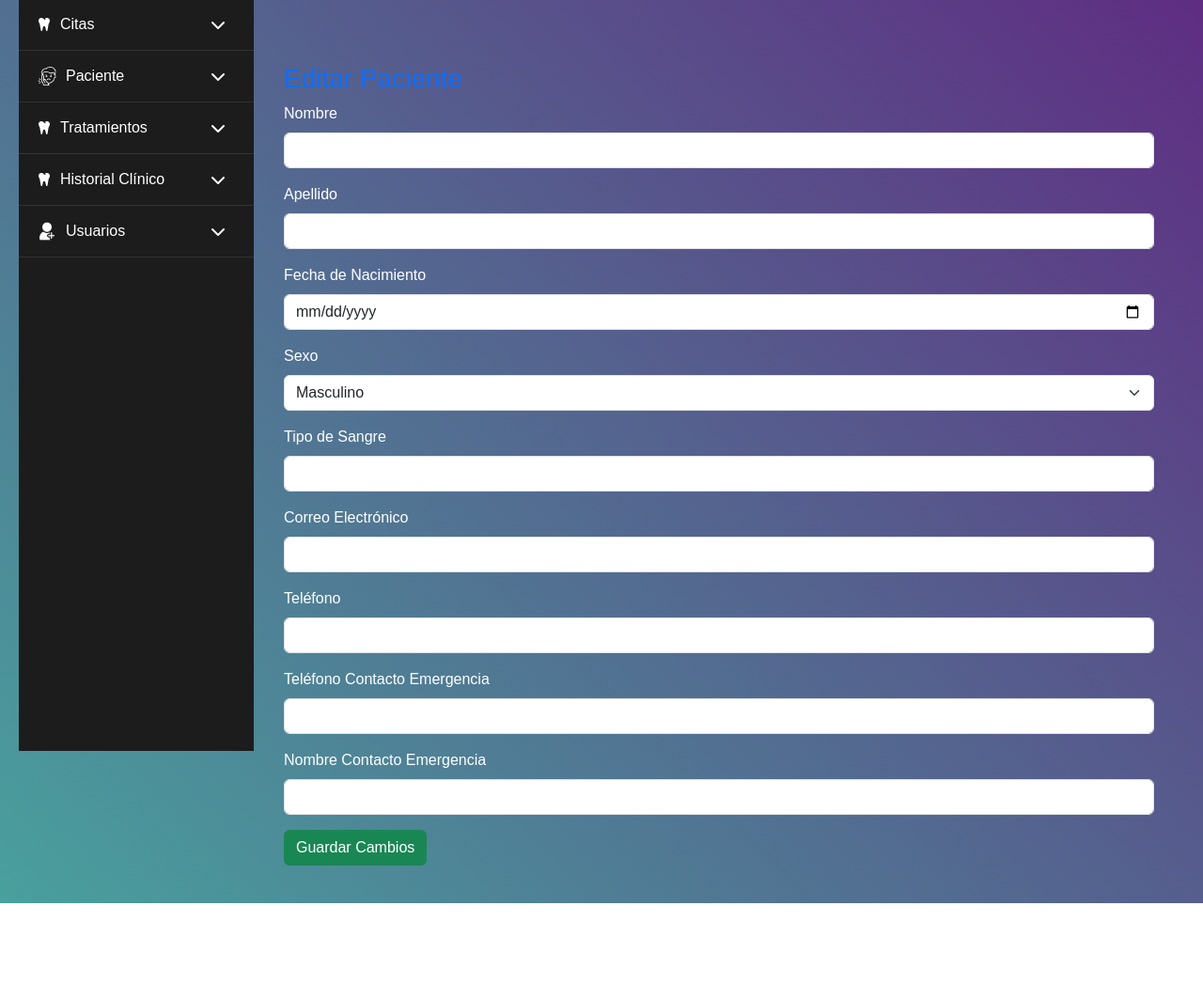
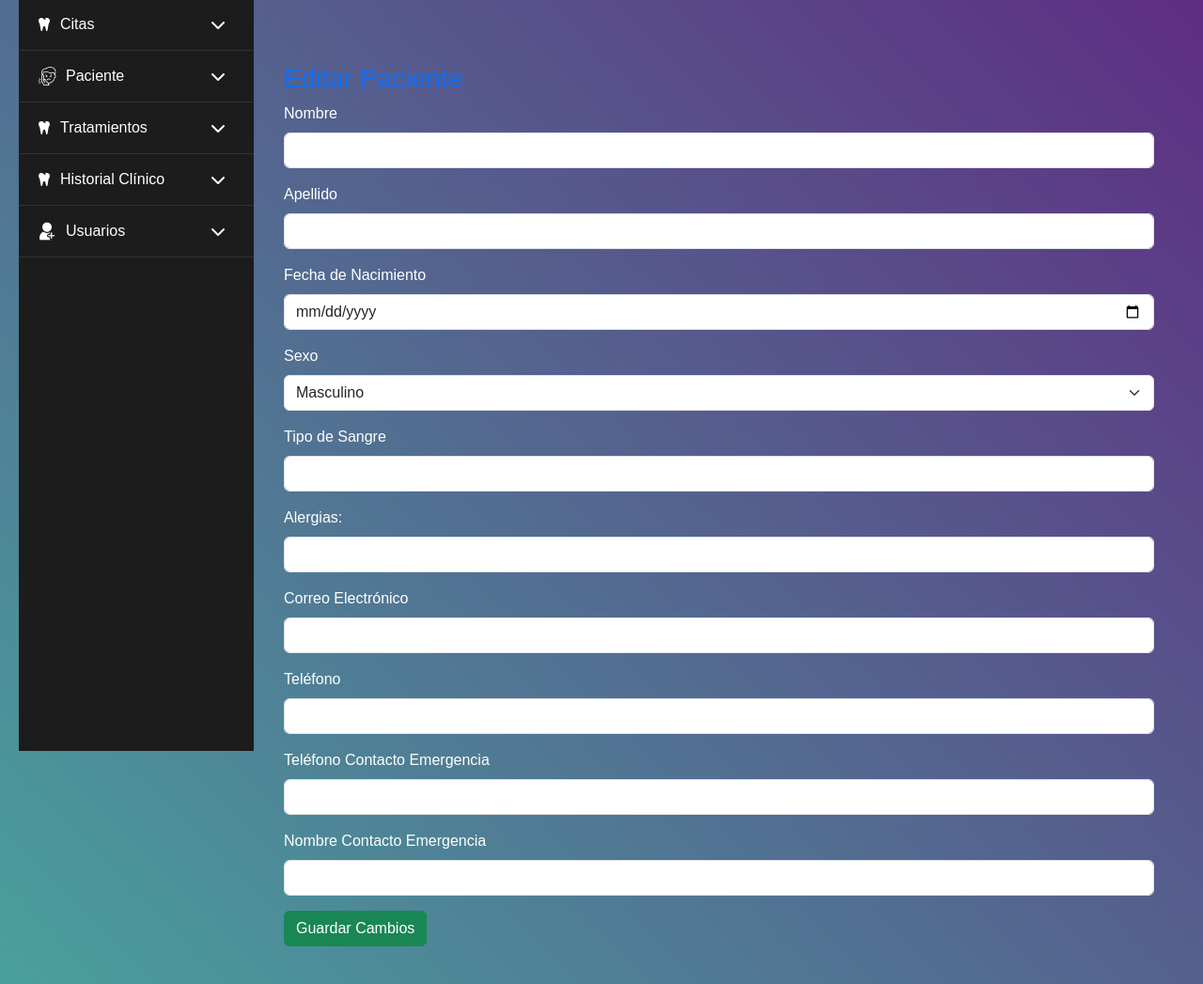
Before and after one commit to AlondraJVG/klinicstudiodental, a Flask app: template app/templates/editar_paciente.html in a window 1280 px wide. Shown: the part 21-1068 px from the top of the page at 94% size. Before the commit the page ends 982 px from the top, so only its background shows below. Run offline with Flask 3, Linux system fonts and the light colour scheme; the template is opened without the code that fills it, so the values that code supplies are empty.

Commit message:
Se agrego Alergias a pacientes3

```diff
--- a/app/routes/paciente.py
+++ b/app/routes/paciente.py
@@ -72,10 +72,10 @@ def nuevo_paciente():
         edad = calcular_edad(fecha_nacimiento)
         sexo = request.form['sexo']
         tipo_sangre = request.form['tipo_sangre']
+        alergias =request.form['alergias']
         telefono = request.form['telefono']
         contacto_emergencia = request.form['contacto_emergencia']
         nombre_contacto = request.form['nombre_contacto']
-        alergias =request.form['alergias']
 
         nuevo = Paciente(
             nombre=nombre_lower,
@@ -84,11 +84,11 @@ def nuevo_paciente():
             edad=edad,
             sexo=sexo,
             tipo_sangre=tipo_sangre,
+            alergias = alergias,
             correo=correo_lower,
             telefono=telefono,
             contacto_emergencia=contacto_emergencia,
-            nombre_contacto=nombre_contacto,
-            alergias = alergias
+            nombre_contacto=nombre_contacto
 
         )
         db.session.add(nuevo)
--- a/app/templates/editar_paciente.html
+++ b/app/templates/editar_paciente.html
@@ -46,6 +46,11 @@
                 value="{{ paciente.tipo_sangre }}" required>
         </div>
         <div class="mb-3">
+            <label for="alergias" class="form-label">Alergias:</label>
+            <input type="text" class="form-control" id="alergias" name="alergias" value="{{ paciente.alergias }}">
+        </div>
+
+        <div class="mb-3">
             <label for="correo" class="form-label">Correo Electrónico</label>
             <input type="email" class="form-control" id="correo" name="correo" value="{{ paciente.correo }}" required>
         </div>
```
